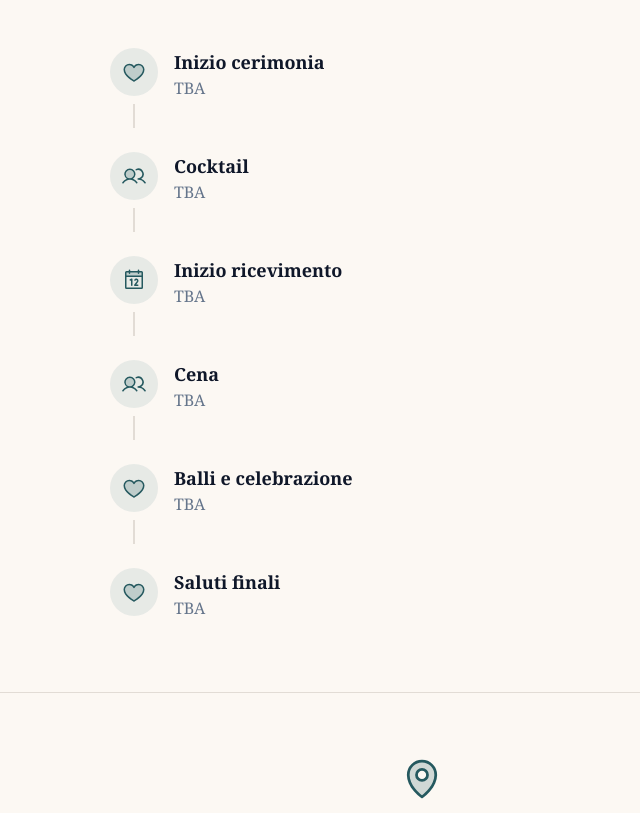
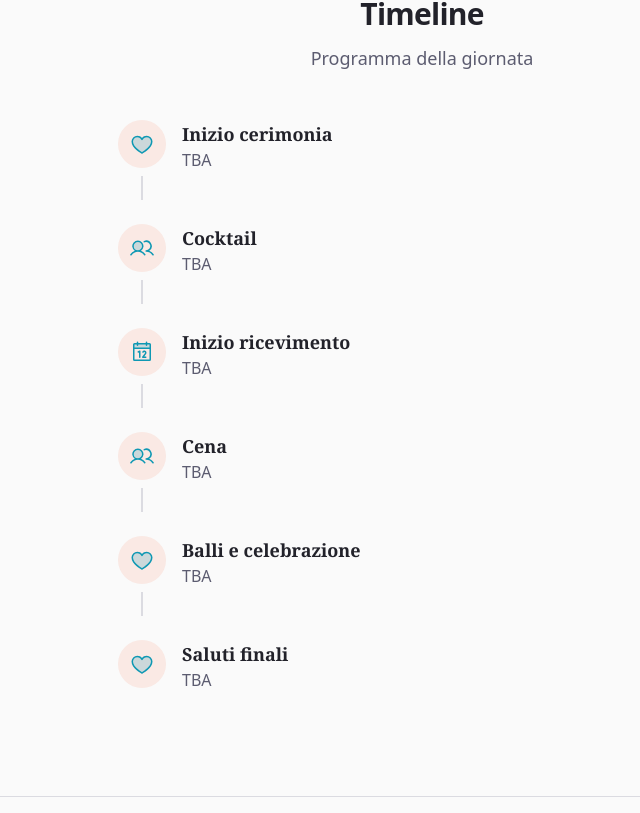
Before and after one commit to cdm227/weddingapp, a React (Vite) app: page / in a window 1280 px wide. Shown: the part 1427-2240 px from the top of the page, without its empty margins (218-858 px from the left). Built offline with nearby package versions, Linux system fonts and the light colour scheme.

Commit message:
style: update index.css with Mediterranean wedding color palette

```diff
--- a/src/index.css
+++ b/src/index.css
@@ -1,58 +1,67 @@
-@tailwind base;
-@tailwind components;
-@tailwind utilities;
+@import "tailwindcss/base";
+@import "tailwindcss/components";
+@import "tailwindcss/utilities";
 
-/* Sea-inspired wedding theme (aqua/teal + sand) */
 @layer base {
   :root {
-    --background: 38 56% 97%;
-    --foreground: 222 47% 11%;
+    /* Mediterranean wedding palette - warm, elegant tones */
+    --background: 0 0% 98%;
+    --foreground: 240 10% 15%;
 
-    --muted: 38 24% 93%;
-    --muted-foreground: 215 16% 47%;
+    /* Primary: Rich Mediterranean teal (more saturated & deeper) */
+    --primary: 190 85% 38%;
+    --primary-foreground: 0 0% 100%;
 
-    --border: 35 18% 86%;
-    --input: 35 18% 86%;
+    /* Secondary: Warm sand/cream tone */
+    --secondary: 38 92% 88%;
+    --secondary-foreground: 240 10% 20%;
 
-    /* seawater teal */
-    --primary: 187 44% 26%;
-    --primary-foreground: 38 56% 97%;
+    /* Accent: Coral/warm accent for highlights */
+    --accent: 12 92% 55%;
+    --accent-foreground: 0 0% 100%;
 
-    /* pale seafoam */
-    --secondary: 178 35% 92%;
-    --secondary-foreground: 222 47% 11%;
+    /* Muted: Soft gray tones */
+    --muted: 240 10% 50%;
+    --muted-foreground: 240 10% 40%;
 
-    /* keep accent subtle (can be used for buttons if you want) */
-    --accent: 188 35% 34%;
-    --accent-foreground: 38 56% 97%;
+    /* Card */
+    --card: 0 0% 100%;
+    --card-foreground: 240 10% 15%;
 
-    --card: 38 56% 97%;
-    --card-foreground: 222 47% 11%;
+    /* Border */
+    --border: 240 10% 87%;
+    --input: 0 0% 100%;
   }
 
-  html,
-  body {
-    height: 100%;
+  * {
+    @apply border-border;
   }
 
   body {
     @apply bg-background text-foreground;
-    margin: 0;
-    font-family: ui-serif, Georgia, Cambria, "Times New Roman", Times, serif;
-
-    background:
-      radial-gradient(1100px 750px at 15% 0%, hsl(var(--primary) / 0.14), transparent 60%),
-      radial-gradient(900px 600px at 90% 15%, hsl(var(--secondary) / 0.85), transparent 55%),
-      linear-gradient(180deg, hsl(var(--secondary) / 0.55), transparent 45%),
-      hsl(var(--background));
   }
 }
 
-@layer utilities {
-  .section { @apply py-12 sm:py-16; }
-  .container-pad { @apply px-5 sm:px-6; }
-  .h2 { @apply font-display font-semibold tracking-tight text-3xl sm:text-4xl md:text-5xl; }
-  .lead { @apply text-base sm:text-lg text-muted-foreground; }
+@layer components {
+  .section {
+    @apply py-16 sm:py-20 md:py-24;
+  }
+
+  .container-pad {
+    @apply px-4 sm:px-6 md:px-8;
+  }
+
+  .h1 {
+    @apply text-3xl sm:text-4xl md:text-5xl font-bold tracking-tight;
+  }
+
+  .h2 {
+    @apply text-2xl sm:text-3xl font-bold tracking-tight text-foreground;
+  }
+
+  .lead {
+    @apply text-base sm:text-lg text-muted-foreground;
+  }
 }
 
 /* Mobile-first responsive spacing */
@@ -67,12 +76,14 @@
     padding-right: 16px;
   }
 
-  h1.h1, .h1 {
+  h1.h1,
+  .h1 {
     font-size: 28px;
     line-height: 1.2;
   }
 
-  h2.h2, .h2 {
+  h2.h2,
+  .h2 {
     font-size: 24px;
   }
 
@@ -89,7 +100,8 @@
 }
 
 /* Better touch targets for mobile */
-button, a {
+button,
+a {
   min-height: 44px;
   min-width: 44px;
 }
@@ -105,7 +117,7 @@ button, a {
   }
 }
 
-/* Language button positioning on mobile */
+/* Mobile button positioning */
 @media (max-width: 640px) {
   button[aria-label="Toggle language"] {
     top: 12px;
```
